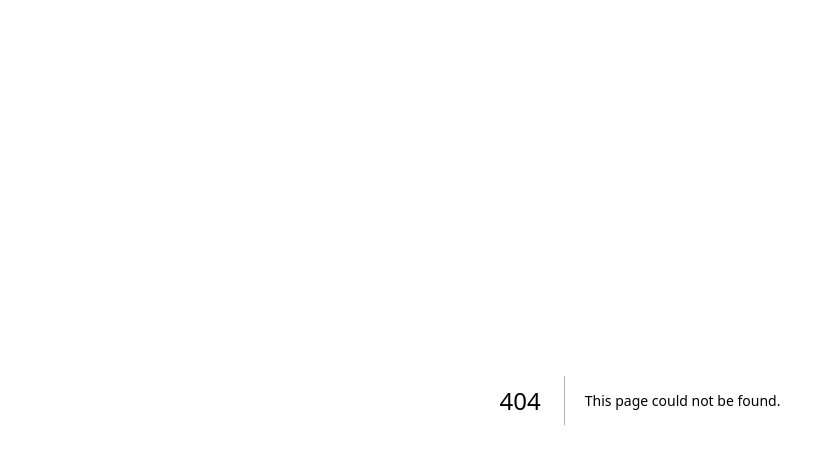
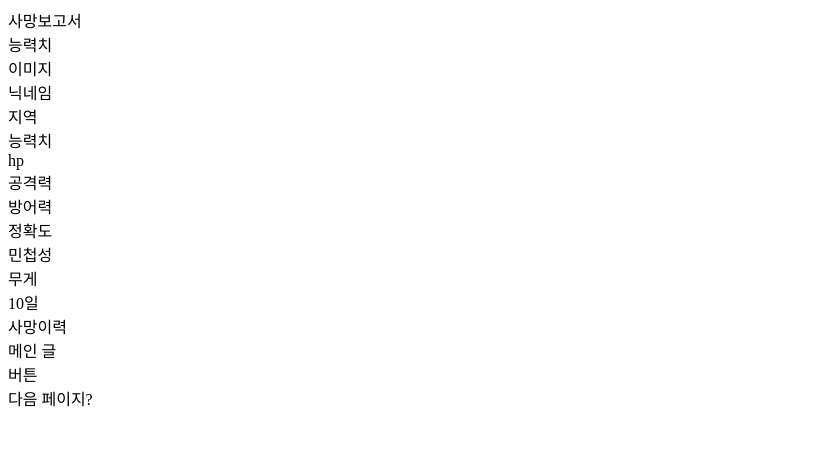
Before and after one commit to KDT-IaaS-Class-Two-Group/KDT-IaaS-2-ProjectB-2team, a Next.js app in the folder frontend/: page /PreDict in a window 1280 px wide. Before the commit this address had no page. Shown: the top 464 px of the page, without its empty margins (0-835 px from the left). Built offline with nearby package versions, Linux system fonts and the light colour scheme.

Commit message:
New | PreDict.tsx
결과 페이지 프로토 타입

```diff
--- /dev/null
+++ b/frontend/src/pages/PreDict.tsx
@@ -0,0 +1,39 @@
+import React from "react";
+
+const Predict: React.FC  = () => {
+  return (
+    <div id="root">
+      <div>사망보고서</div>
+      <div>능력치
+        <div>이미지</div>
+        <div>
+          <div>
+            <div>
+              <div>닉네임</div>
+              <div>지역</div>
+            </div>
+            <div>
+              <div>능력치</div>
+              <div>
+                <div>hp</div>
+                <div>공격력</div>
+                <div>방어력</div>
+                <div>정확도</div>
+                <div>민첩성</div>
+                <div>무게</div>
+              </div>
+            </div>
+          </div>
+          <div>10일</div>
+        </div>
+      </div>
+      <div>사망이력</div>
+      <div>메인 글
+        <div></div> {/*메인 글은 동적으로 생되게 만들기 */}
+      </div>
+      <div>버튼</div>
+      <div>다음 페이지?</div>
+    </div>
+  )
+}
+export default Predict
```
